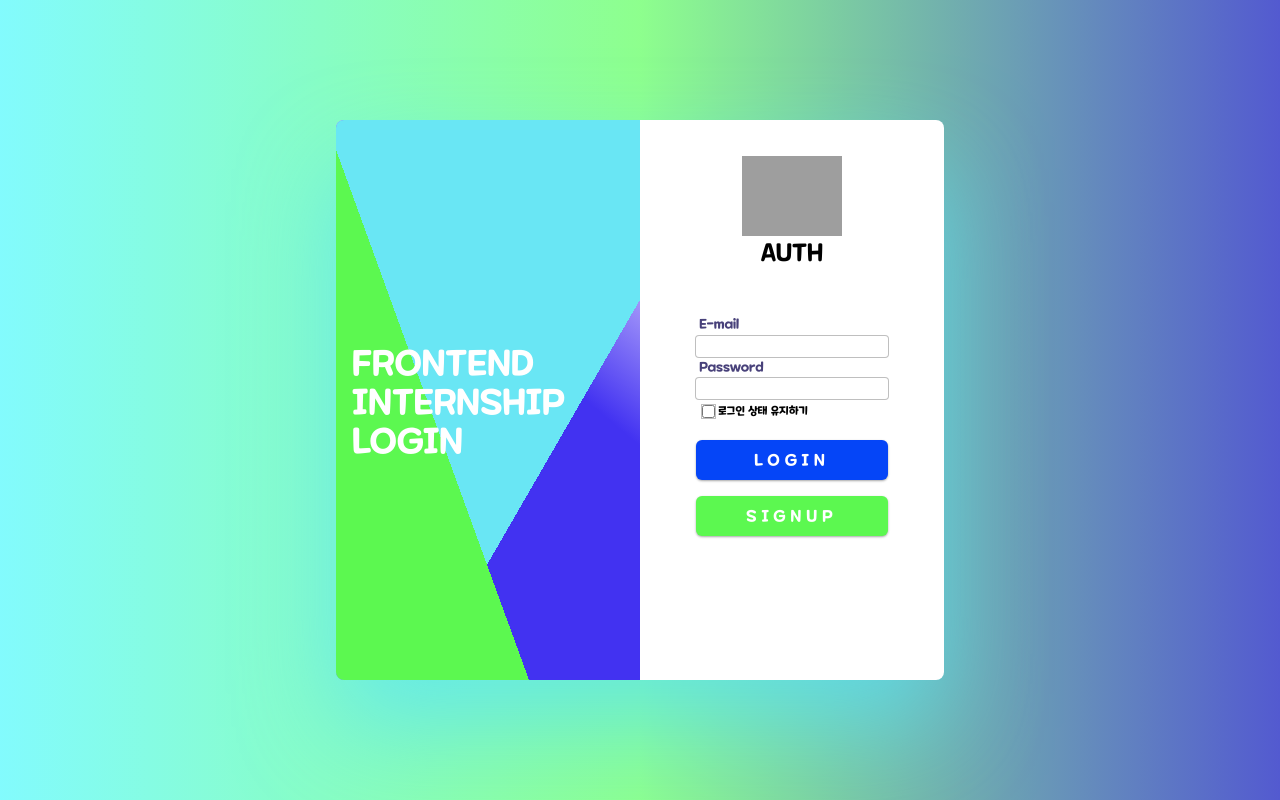
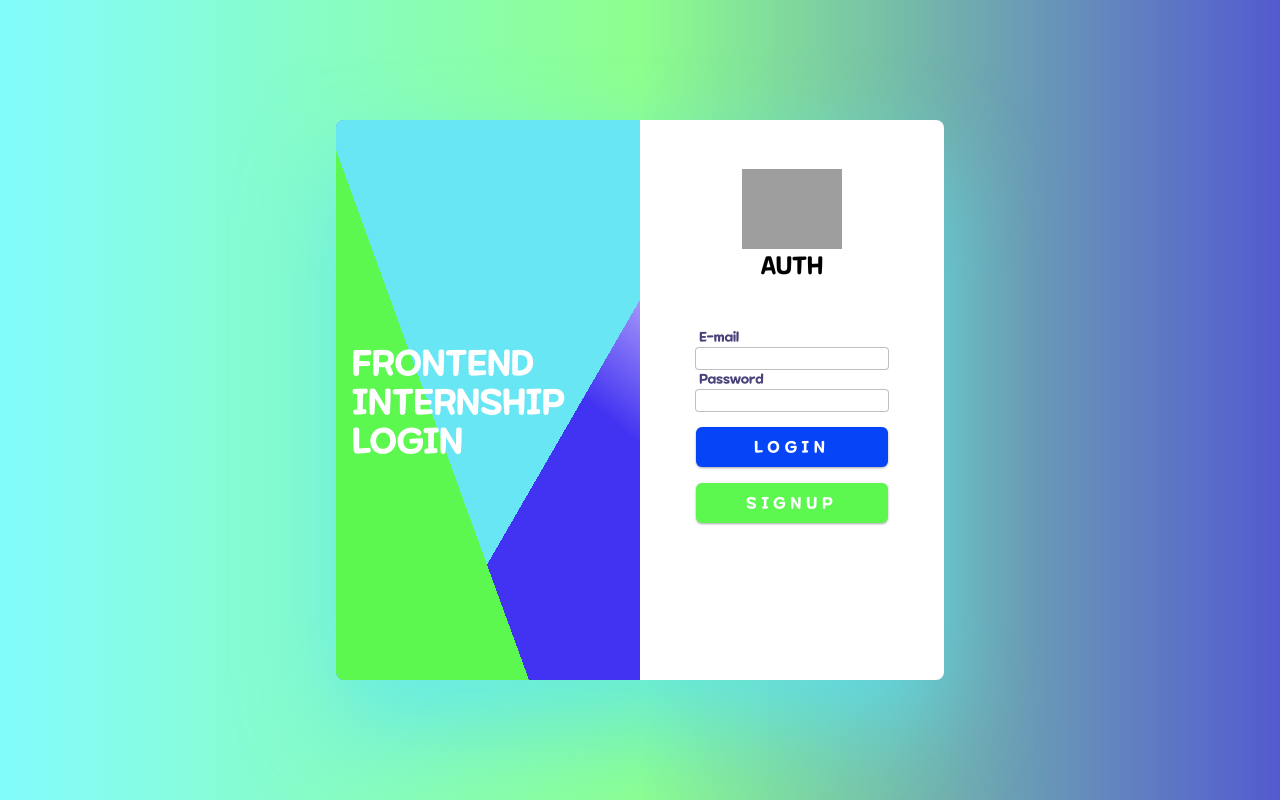
Before and after one commit to parksubeom/wanted-pre-onboarding-frontend-TS, a React (Create React App) app: page /#/signin in a window 1280 px wide. Built offline with nearby package versions, Linux system fonts and the light colour scheme; grey boxes are pictures that could not be loaded.

Commit message:
fix: todos 기본세팅 리스트 삭제

```diff
--- a/src/pages/Login.jsx
+++ b/src/pages/Login.jsx
@@ -5,7 +5,7 @@ export default function Login({ setToken}) {
 
   const navigate = useNavigate()
   const [loginInfo, setLoginInfo] = useState({userId: '',password: '',});
-  const [checkedKeepLogin, setCheckedKeepLogin] = useState(false);
+  //const [checkedKeepLogin, setCheckedKeepLogin] = useState(false);
   const [errorMessage, setErrorMessage] = useState('');
 
   /**입력값 상태값으로 저장하는 함수 */
@@ -69,10 +69,6 @@ export default function Login({ setToken}) {
               data-testid='password-input'
               onChange={handleInputValue('password')}
             />
-            <label className='checkbox-container'>
-              <input type='checkbox' onChange={() => setCheckedKeepLogin(!checkedKeepLogin)} />
-              {' 로그인 상태 유지하기'}
-            </label>
           </div>
           {errorMessage ? (
             <div id='alert-message' data-testid='alert-message'>
--- a/src/pages/TodoList.jsx
+++ b/src/pages/TodoList.jsx
@@ -17,14 +17,7 @@ const ToDocontainer = styled.div`
 
 export default function TodoList({ token }) {
   const [updateModal, setUpdateModal] = useState(false)
-  const [todos, setTodos] = useState([{
-    todo: "선별과제 최선을 다하기",
-    userId: 1,
-    id: 1,
-    isCompleted: false,
-
-  }
-  ])
+  const [todos, setTodos] = useState([])
   const getFunction = () => {
     fetch("https://www.pre-onboarding-selection-task.shop/todos", {
       method: "GET",
@@ -34,7 +27,7 @@ export default function TodoList({ token }) {
     })
       .then((res) => res.json())
       .then((res) => {
-        setTodos([...todos, ...res])
+        setTodos(res)
       })
   }
 
```
